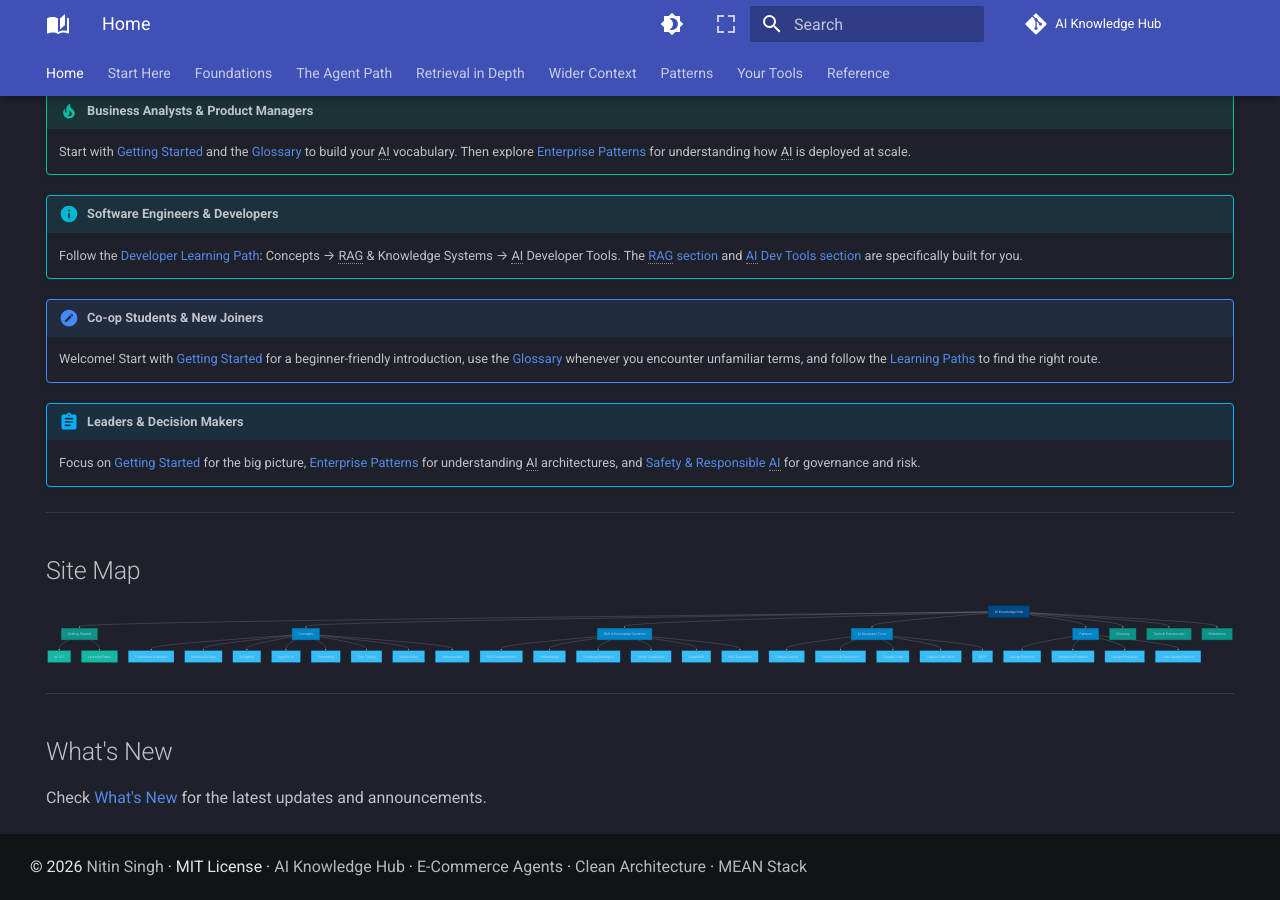
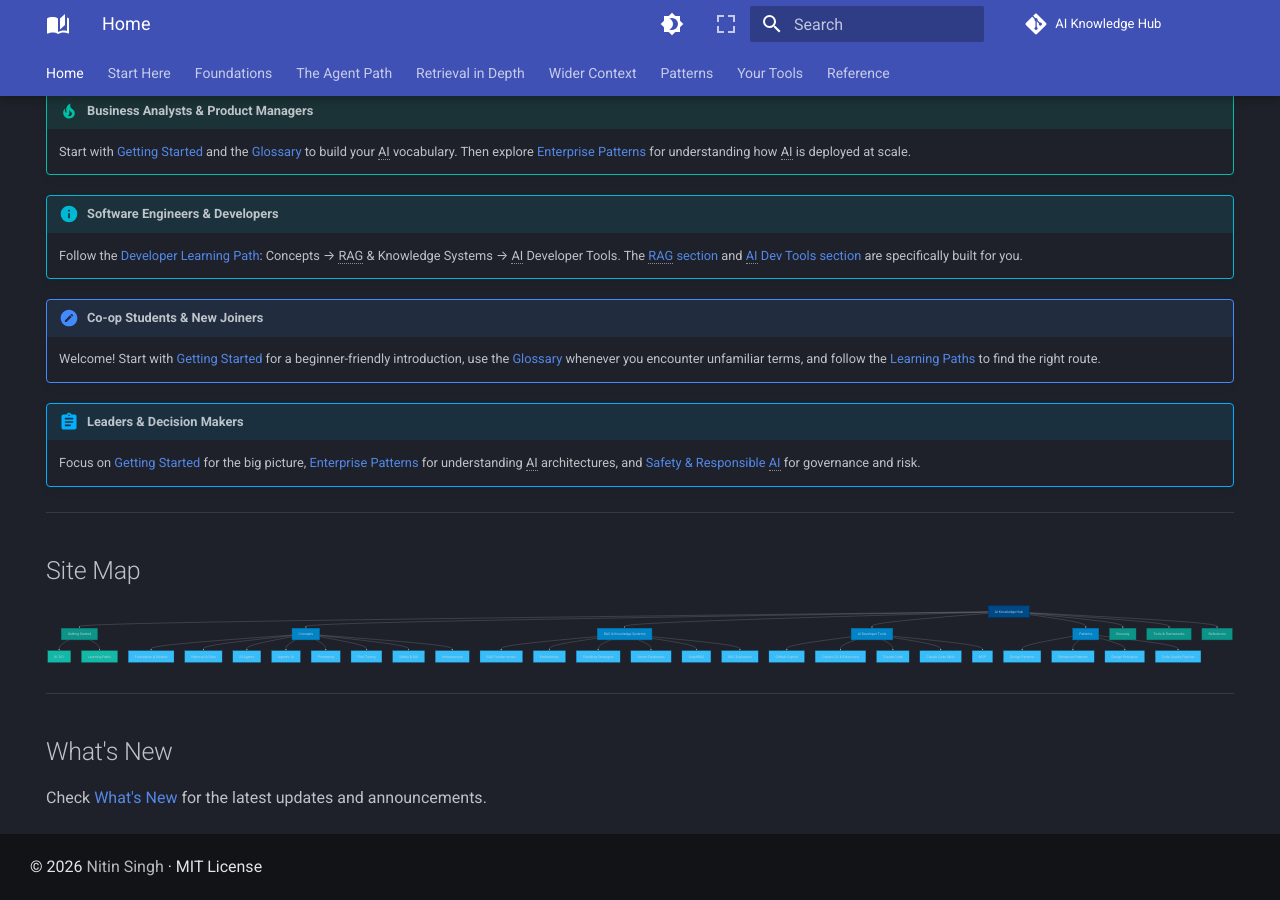
Before and after one commit to nitin27may/ai-resources, an MkDocs documentation site: the page built from docs/index.md, in a window 1280 px wide and 900 px high, scrolled down 1110 px. Built offline with MkDocs 1.6.1 and Material for MkDocs 9.7.7, drawn with Linux system fonts in a browser that asks for light colours; comment, search, counter and statistics services are not loaded; part of the change alters nothing that is shown.

Commit message:
Reduce the footer to the name link and the licence
Footer is now just:

  (c) 2026 <a href="https://nitinksingh.com/">Nitin Singh</a> - MIT License

Byte-identical across all four repos. The sibling doc-site links are dropped
from the footer; on the three Jekyll sites they already exist in
nav_external_links, so nothing is lost there (still 5 unique outbound links
per page).

ai-resources is the exception and it is a real reduction: it has no
nav_external_links, so the footer was its only outbound path. It now links to
the blog only. The siblings are still reachable from each other and from the
blog, so nothing is orphaned, but this site no longer links sideways. Recorded
in the config comment; `nav` is the place to restore it if wanted.

MkDocs note: the value MUST stay quoted. Unquoted, YAML reads a leading `&` as
an anchor indicator, so `&copy;` is a syntax error and the build aborts. This
was caught by the build, not by review.

Verified: 11/11, 12/12, 85/85, 45/45 indexable pages carry the footer;
`mkdocs build --strict` clean; e-commerce-agents still one <h1> on all 85.

Co-Authored-By: Claude Opus 5 <noreply@anthropic.com>

```diff
--- a/mkdocs.yml
+++ b/mkdocs.yml
@@ -173,29 +173,12 @@ extra:
 
 # Copyright footer text
 #
-# This string is IDENTICAL on all four doc sites by design, so the family reads
-# as one property rather than four unrelated microsites. Keep it byte-identical
-# when editing -- the whole point is that it can be copied between repos with no
-# per-site diff to reconcile. The site links to itself here for that reason.
+# Identical on all four doc sites by design, so the family reads as one property
+# -- keep it byte-identical when editing.
 #
-# The links are here rather than in `extra.social` on purpose: that block renders
-# icon-only, and an icon carries no anchor text. These doc sites are published
-# under the same domain and had no inbound link from anywhere on the web, which
-# is why Search Console reported two of them as "URL is unknown to Google" --
-# never crawled once. A footer link on all 45 pages is the cheapest fix, and the
-# anchor text is the part that does the work.
-#
-# Trailing slashes are required: GitHub Pages 301s the unslashed form of a
-# directory index, and there is no reason to spend a redirect hop on our own links.
-#
-# NOTE: an earlier revision carried a per-repo TOPICAL deep link here (the AI
-# Engineering category for this site), which carries more ranking signal than a
-# homepage link. That is incompatible with a uniform footer and was dropped on
-# purpose. If those are wanted back, `nav` is the place -- it is already
-# per-site, so it can differ without breaking this.
-copyright: |
-  &copy; 2026 <a href="https://nitinksingh.com/">Nitin Singh</a> &middot; MIT License
-  &middot; <a href="https://nitinksingh.com/ai-resources/">AI Knowledge Hub</a>
-  &middot; <a href="https://nitinksingh.com/e-commerce-agents/">E-Commerce Agents</a>
-  &middot; <a href="https://nitinksingh.com/clean-architecture-docker-dotnet-angular/">Clean Architecture</a>
-  &middot; <a href="https://nitinksingh.com/mean-docker/">MEAN Stack</a>
+# NOTE: this site's sibling doc-site links used to live here and are now gone.
+# Unlike the three Jekyll siblings, this repo has no nav_external_links, so it
+# currently links out ONLY to the blog (via the name above). The siblings are
+# still reachable from each other and from the blog, so nothing is orphaned --
+# but if outbound links from here are wanted back, `nav` is the place.
+copyright: '&copy; 2026 <a href="https://nitinksingh.com/">Nitin Singh</a> &middot; MIT License'
```
